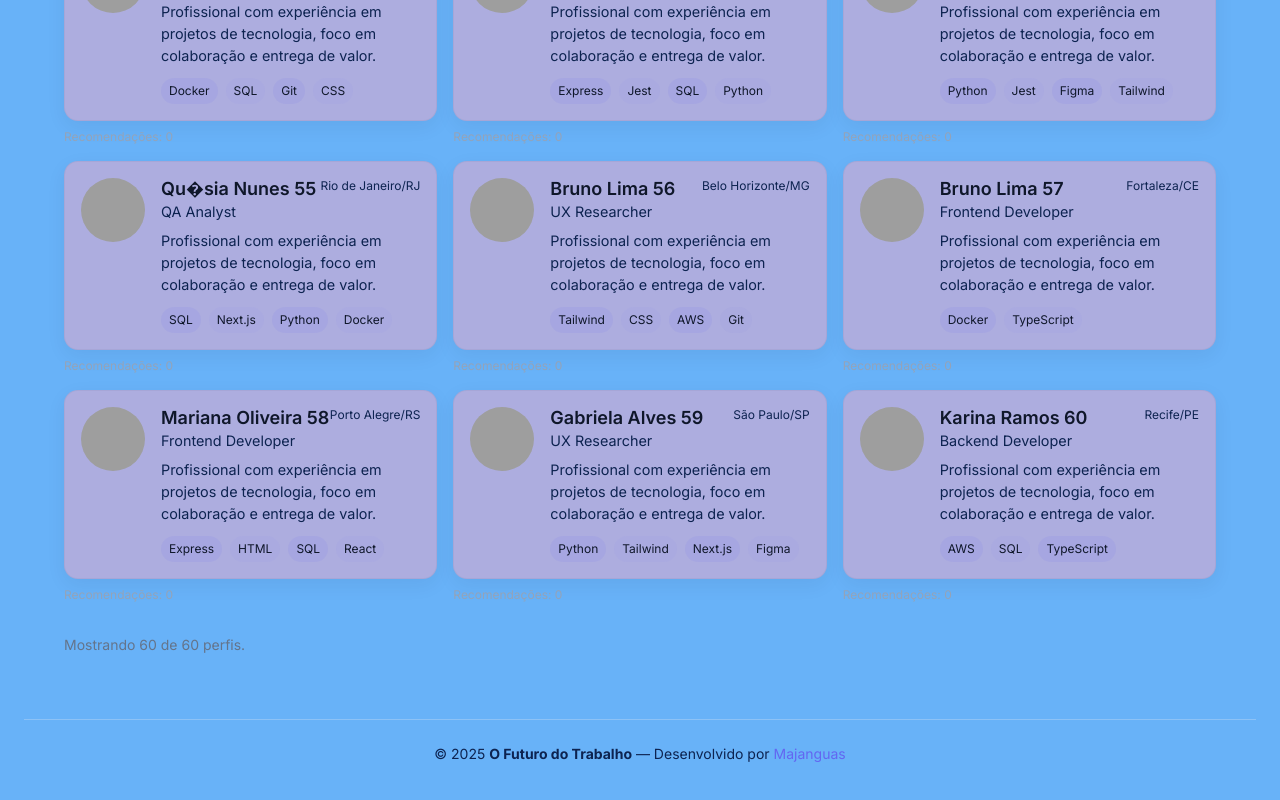
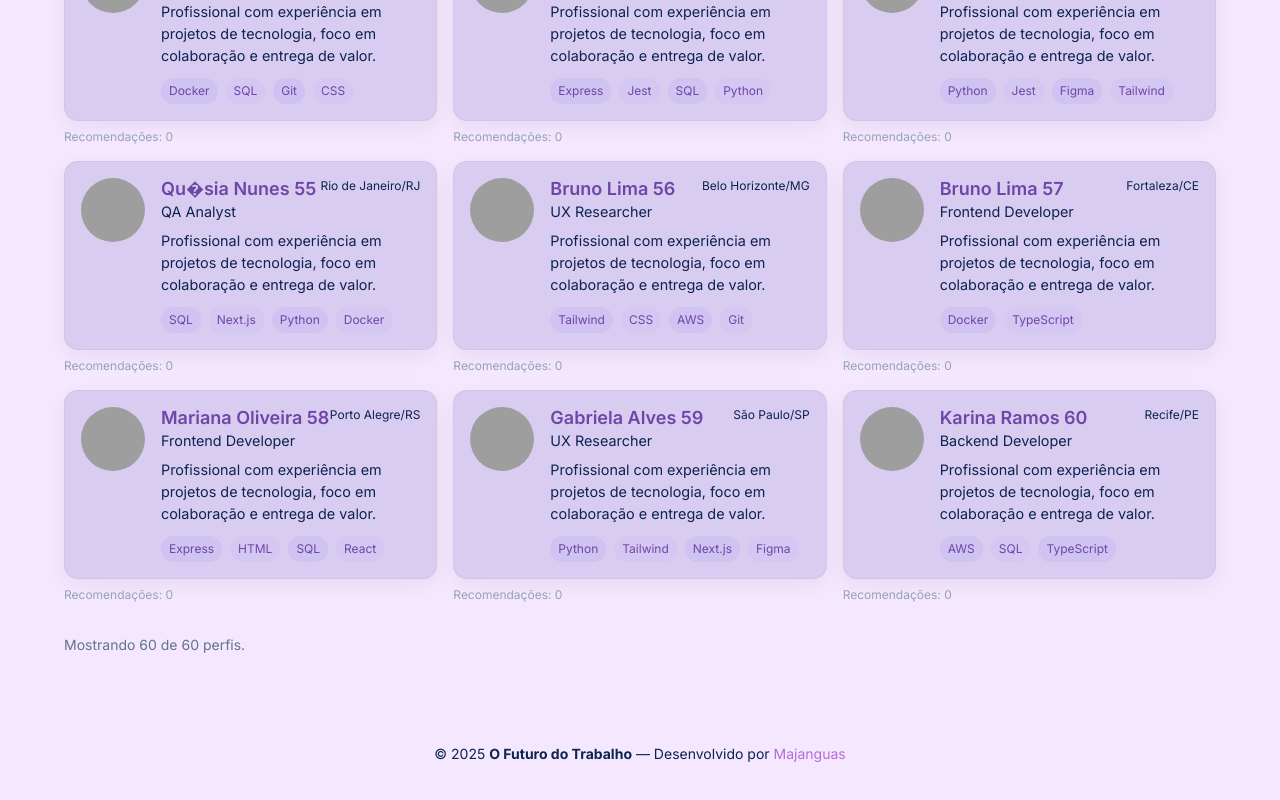
Before and after one commit to marciellejanguas/gs-webdev-2sem, a React (Vite) app: page / in a window 1280 px wide. Shown: the part 4404-5204 px from the top of the page. Built offline with nearby package versions, Linux system fonts and the light colour scheme; grey boxes are pictures that could not be loaded.

Commit message:
ajuste estilo

```diff
--- a/src/index.css
+++ b/src/index.css
@@ -3,19 +3,19 @@
 @tailwind utilities;
 
 :root{
-  --bg: #68B2F8;
-  --card: #adaddf;
+  --bg: #f4e7fe;
+  --card: #d8ccf1;
   --muted: #0d2350;
-  --text: #0f172a;
-  --accent: #6366f1;
+  --text: #6f46a8;
+  --accent: #b56cda;
   --glass: rgba(255,255,255,0.6);
 }
 
 .dark{
   --bg: #071026;
   --card: #07172a;
-  --muted: #9ca3af;
-  --text: #e6eef8;
+  --muted: #334668;
+  --text: #195aab;
   --accent: #7c3aed;
   --glass: rgba(255,255,255,0.04);
 }
```
